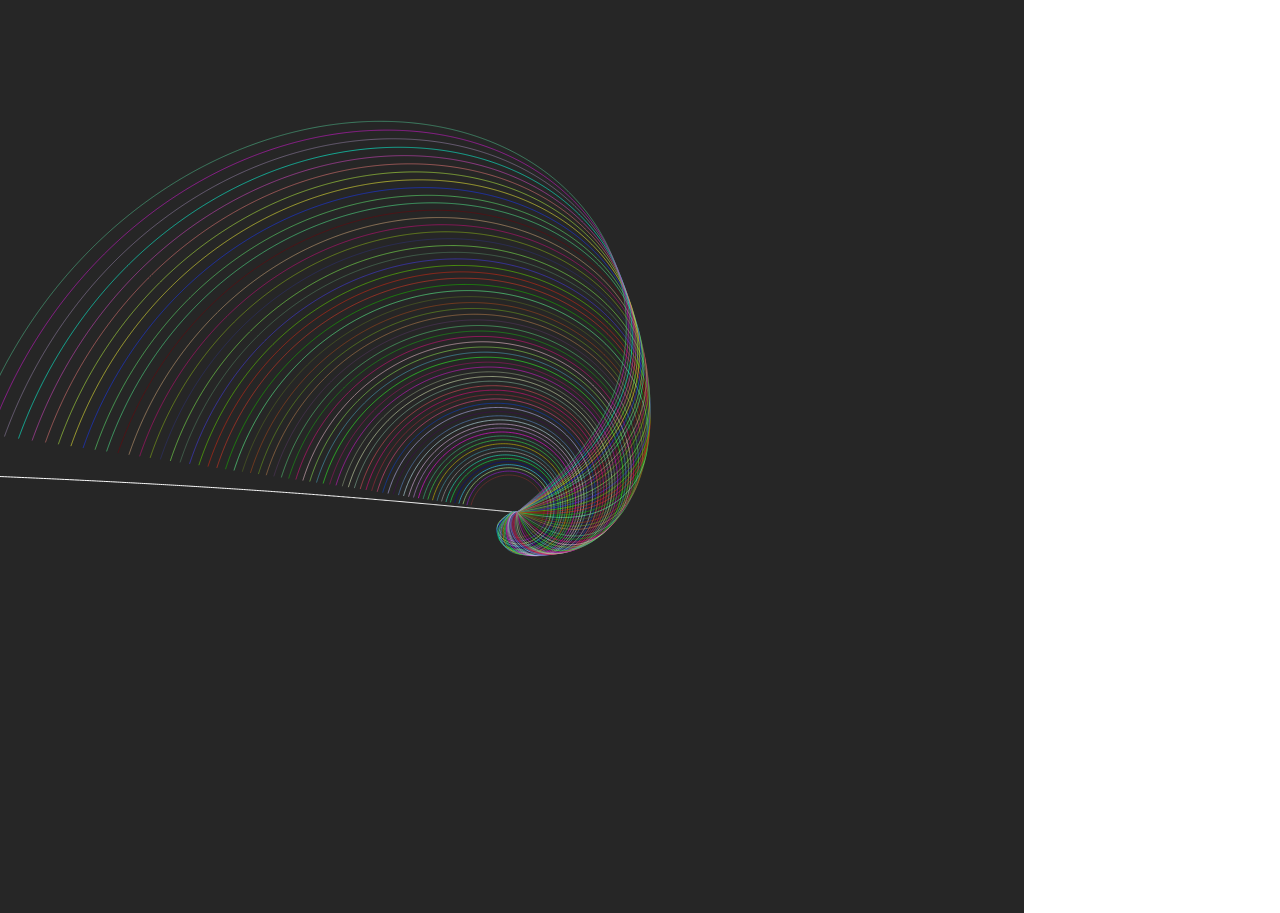
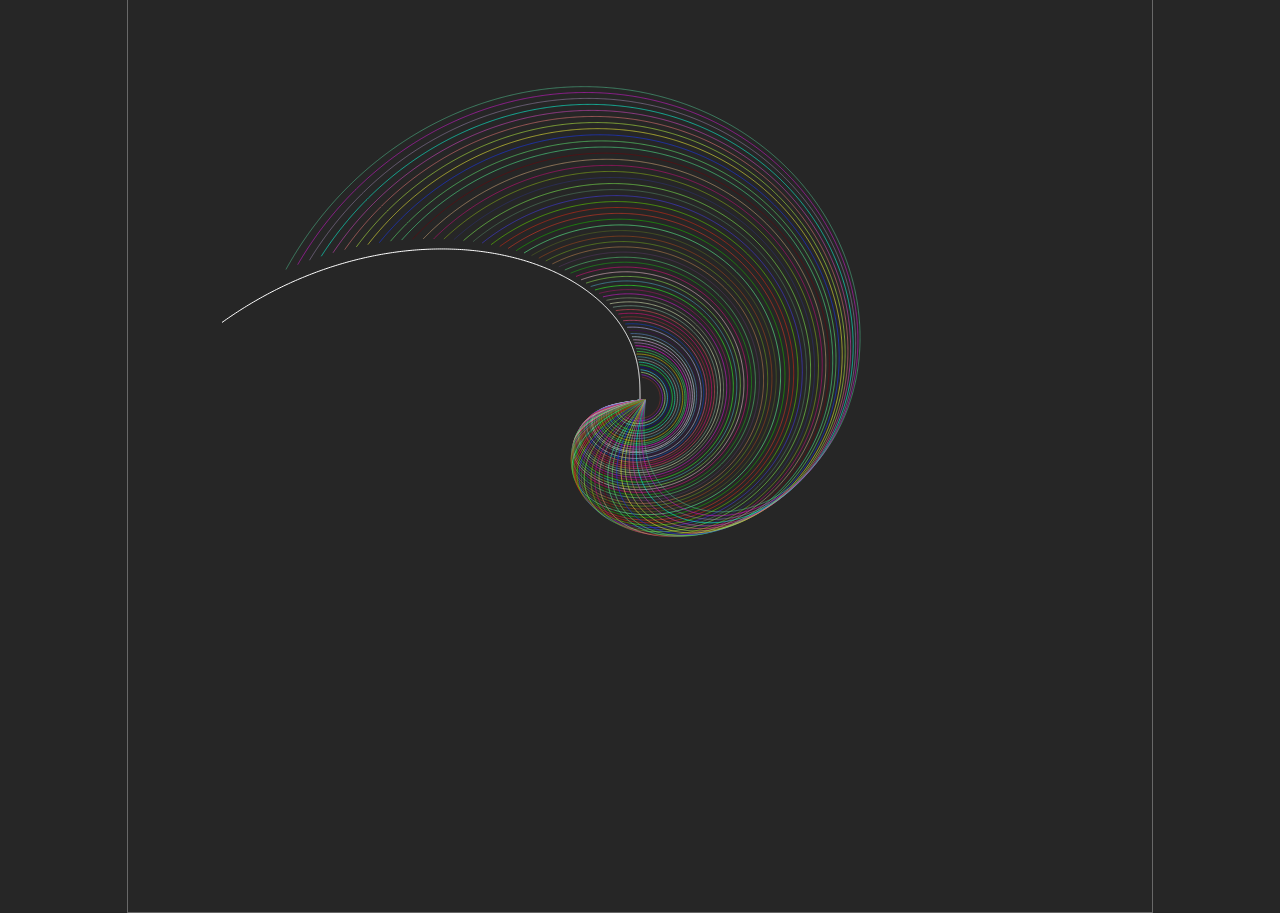
Before and after one commit to shortercode/rope-physics, a plain HTML site: page index.html in a window 1280 px wide. Shown: the top 913 px of the page. Drawn offline with Linux system fonts and the light colour scheme; animation ran at ten frames a second.

Commit message:
BG styling, tweaked mouse positions

```diff
--- a/index.html
+++ b/index.html
@@ -10,6 +10,18 @@
 			html, body {
 				margin: 0;
 				padding: 0;
+				background: rgb( 38, 38, 38);
+			}
+			canvas {
+				margin: auto;
+				top: 0;
+				left: 0;
+				right: 0;
+				bottom: 0;
+				position: absolute;
+				height: 1024px;
+				width: 1024px;
+				border: 1px solid rgba(255, 255, 255, 0.3);
 			}
 		</style>
 	</head>
--- a/main.js
+++ b/main.js
@@ -94,7 +94,7 @@ const redraw = (t) => {
 
 	mouse.x = (distance * Math.cos(t / 800));
 	mouse.y = (distance * Math.sin(t / 800));
-	mouse.z = 510;
+	mouse.z = 310;
 	//mouse.z = (distance * Math.cos(t / 1600)) + 512;
 
 	ctx.clearRect(0, 0, canvas.width, canvas.height);
@@ -151,7 +151,7 @@ const tack = new Vector(0, 0, 200);
 	}
 }());
 
-let distance = 500;
+let distance = 200;
 
 resize(1024, 1024);
 document.body.appendChild(canvas);
```
